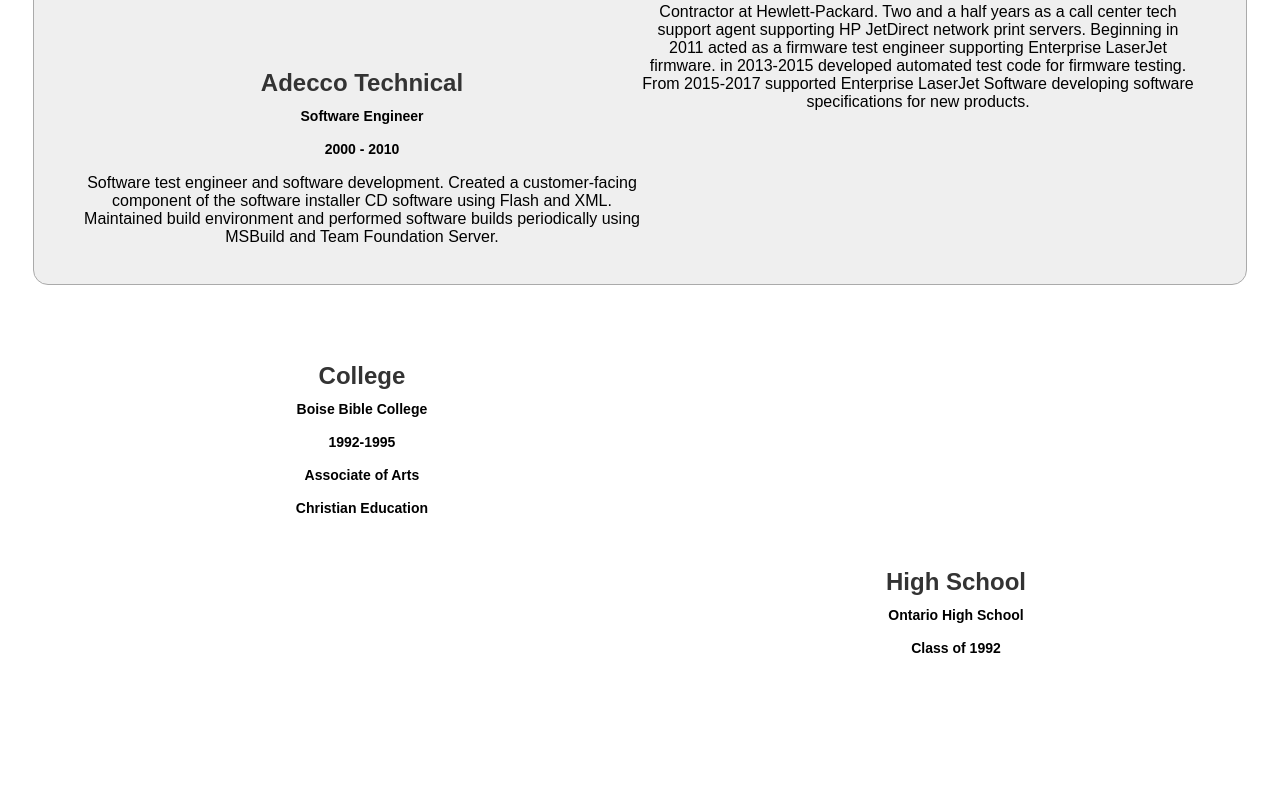
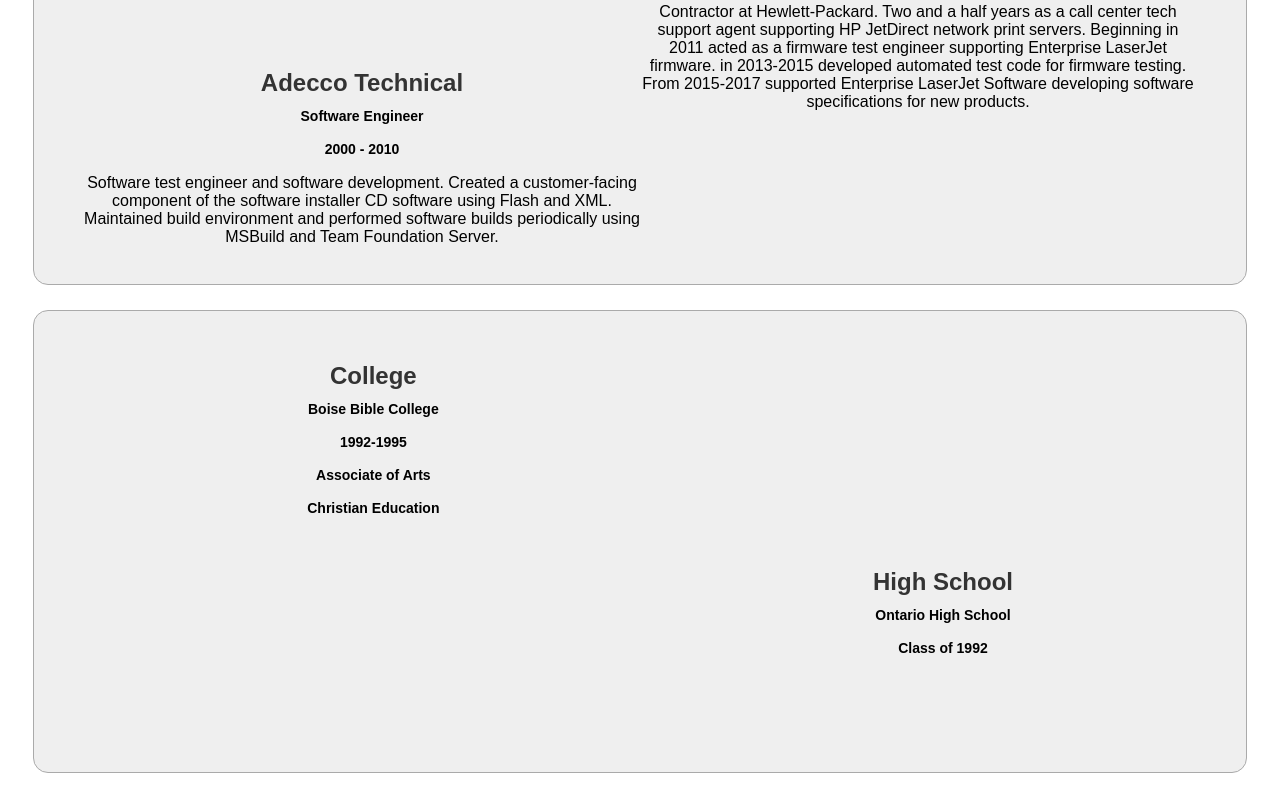
Before and after one commit to nergtastic/resume, a plain HTML site: page index.html in a window 1280 px wide. Shown: the part 741-1552 px from the top of the page. Drawn offline with Linux system fonts and the light colour scheme.

Commit message:
Committing additional changes to education styling.

```diff
--- a/assets/style.css
+++ b/assets/style.css
@@ -86,7 +86,12 @@ h4 {
 .education {
     border-radius: 15px;
     text-align: center;
-    margin-bottom: 150px;
+    margin: 25px 25px 150px 25px;
+    background-color: #efefef;
+    border-color: #aaaaaa;
+    border-style: solid;
+    border-width: 1px;
+    padding: 50px 0px 100px 0px;
 }
 
 .education-item-1 {
```
